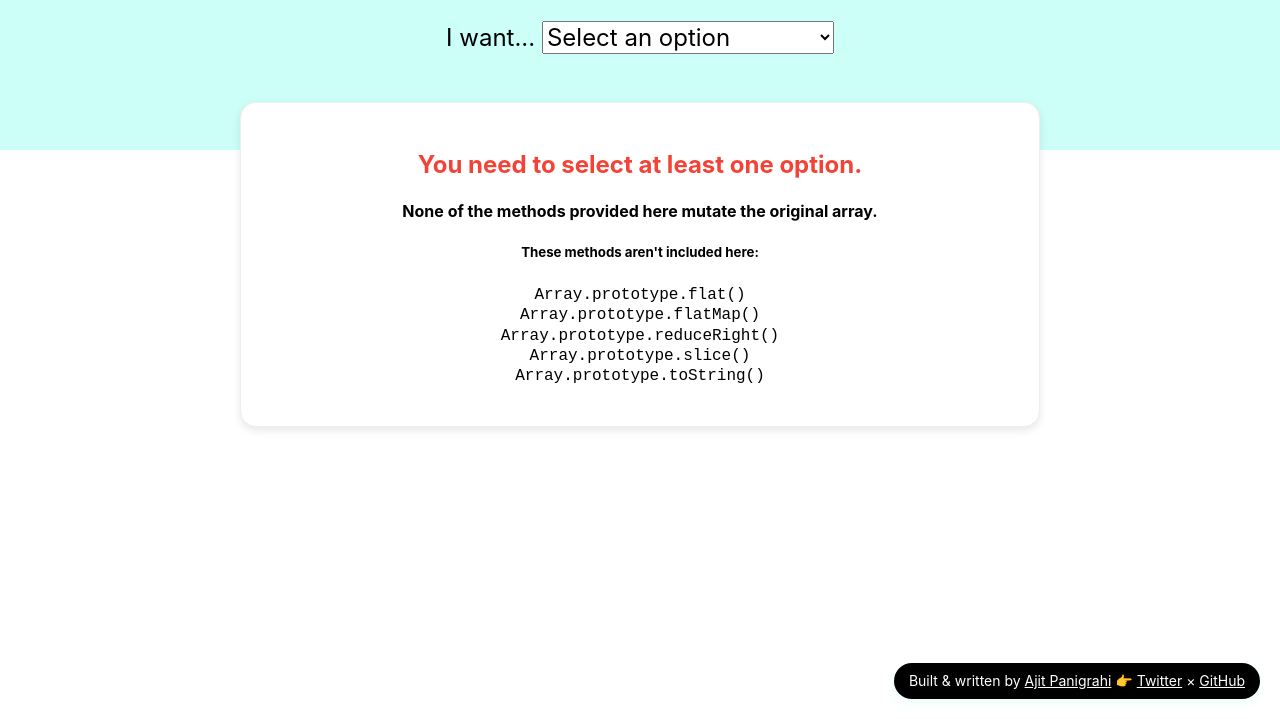
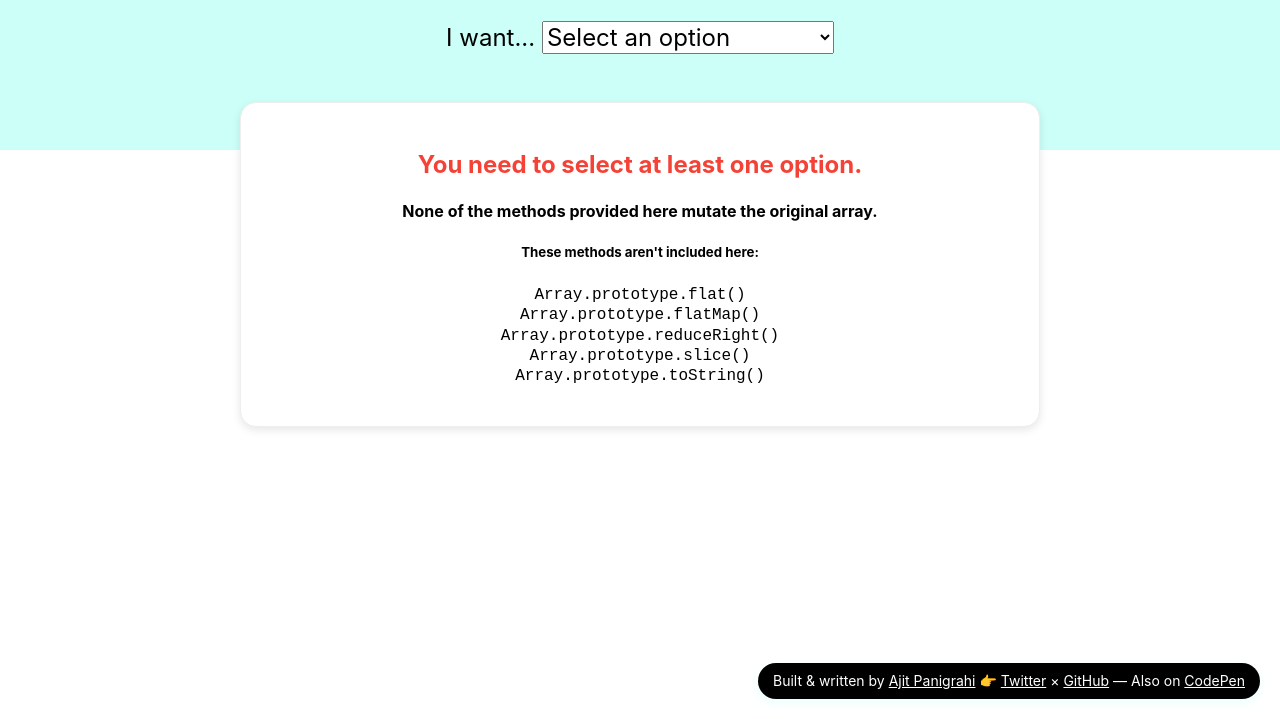
Before and after one commit to ajitzero/array-methods-helper, a plain HTML site: page docs/index.html in a window 1280 px wide. Shown: the part 81-800 px from the top of the page. Drawn offline with nearby package versions, Linux system fonts and the light colour scheme.

Commit message:
Added CodePen link

```diff
--- a/docs/index.html
+++ b/docs/index.html
@@ -223,7 +223,7 @@ console.log(stash); // Output: 60</code></pre>
 </main>
 
 <footer>
-  Built &amp; written by <a href="https://ajitpanigrahi.com" target="_blank">Ajit Panigrahi</a> 👉 <a href="https://twitter.com/AjitZero" target="_blank">Twitter</a> &times; <a href="https://github.com/AjitZero/array-methods-helper" target="_blank">GitHub</a>
+  Built &amp; written by <a href="https://ajitpanigrahi.com" target="_blank">Ajit Panigrahi</a> 👉 <a href="https://twitter.com/AjitZero" target="_blank">Twitter</a> &times; <a href="https://github.com/AjitZero/array-methods-helper" target="_blank">GitHub</a> &mdash; Also on <a href="https://codepen.io/AjitZero/full/eYpWQgb" target="_blank">CodePen</a>
 </footer>
 <!-- partial -->
   <script src='https://codepen.io/2kool2/pen/MEbeEg.js'></script>
```
